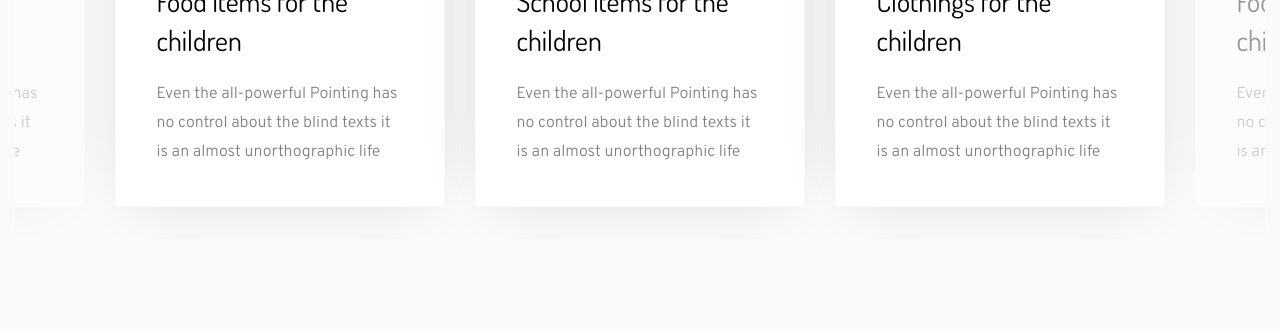
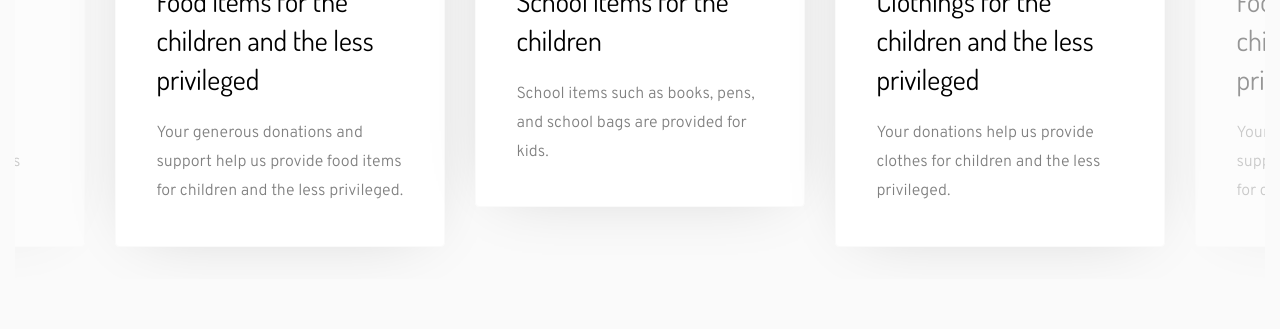
Before and after one commit to shosenwales/nifs, a plain HTML site: page index.html in a window 1280 px wide. Shown: the part 2075-2404 px from the top of the page. Drawn offline with Linux system fonts and the light colour scheme; some packages are replaced by stand-ins of ours; no server answers; files whose address does not match are found by name.

Commit message:
minor fix

```diff
--- a/index.html
+++ b/index.html
@@ -150,8 +150,8 @@
 	    					<div class="cause-entry">
 		    					<a href="#" class="img" style="background-image: url(https://res.cloudinary.com/mallamshuaib/image/upload/q_10/out-5.jpg);"></a>
 		    					<div class="text p-3 p-md-4">
-		    						<h3><a href="#">Food items for the children</a></h3>
-		    						<p>Even the all-powerful Pointing has no control about the blind texts it is an almost unorthographic life</p>
+		    						<h3><a href="#">Food items for the children and the less privileged</a></h3>
+		    						<p>Your generous donations and support help us provide food items for children and the less privileged.</p>
 		    						<!-- <span class="donation-time mb-3 d-block">Last donation 1w ago</span>
 
 		                <span class="fund-raised d-block">$12,000 raised of $30,000</span> -->
@@ -164,7 +164,7 @@
 		    					<a href="#" class="img" style="background-image: url(https://res.cloudinary.com/mallamshuaib/image/upload/q_10/out-7.jpg);"></a>
 		    					<div class="text p-3 p-md-4">
 		    						<h3><a href="#">School items for the children</a></h3>
-		    						<p>Even the all-powerful Pointing has no control about the blind texts it is an almost unorthographic life</p>
+		    						<p>School items such as books, pens, and school bags are provided for kids.</p>
 		    					</div>
 		    				</div>
 	    				</div>
@@ -172,8 +172,8 @@
 	    					<div class="cause-entry">
 		    					<a href="#" class="img" style="background-image: url(https://res.cloudinary.com/mallamshuaib/image/upload/q_10/out-8.jpg);"></a>
 		    					<div class="text p-3 p-md-4">
-		    						<h3><a href="#">Clothings for the children</a></h3>
-		    						<p>Even the all-powerful Pointing has no control about the blind texts it is an almost unorthographic life</p>
+		    						<h3><a href="#">Clothings for the children and the less privileged</a></h3>
+		    						<p>Your donations help us provide clothes for children and the less privileged.</p>
 		    					</div>
 		    				</div>
 	    				</div>
```
